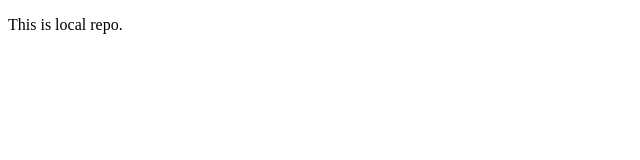
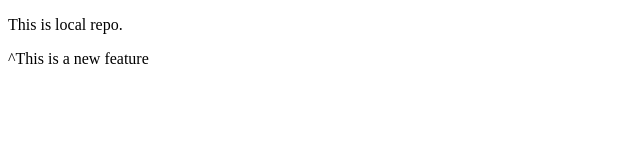
Before and after one commit to Tanishakhandelwal21/localrepo, a plain HTML site: page index.html in a window 1280 px wide. Shown: the whole page, without its empty margins (0-640 px from the left). Drawn offline with Linux system fonts and the light colour scheme.

Commit message:
new feature

```diff
--- a/index.html
+++ b/index.html
@@ -1,11 +1,15 @@
 <!DOCTYPE html>
 <html lang="en">
+
 <head>
     <meta charset="UTF-8">
     <meta name="viewport" content="width=device-width, initial-scale=1.0">
     <title>Document</title>
 </head>
+
 <body>
     <p>This is local repo.</p>
+    <p>^This is a new feature</p>
 </body>
+
 </html>
```
